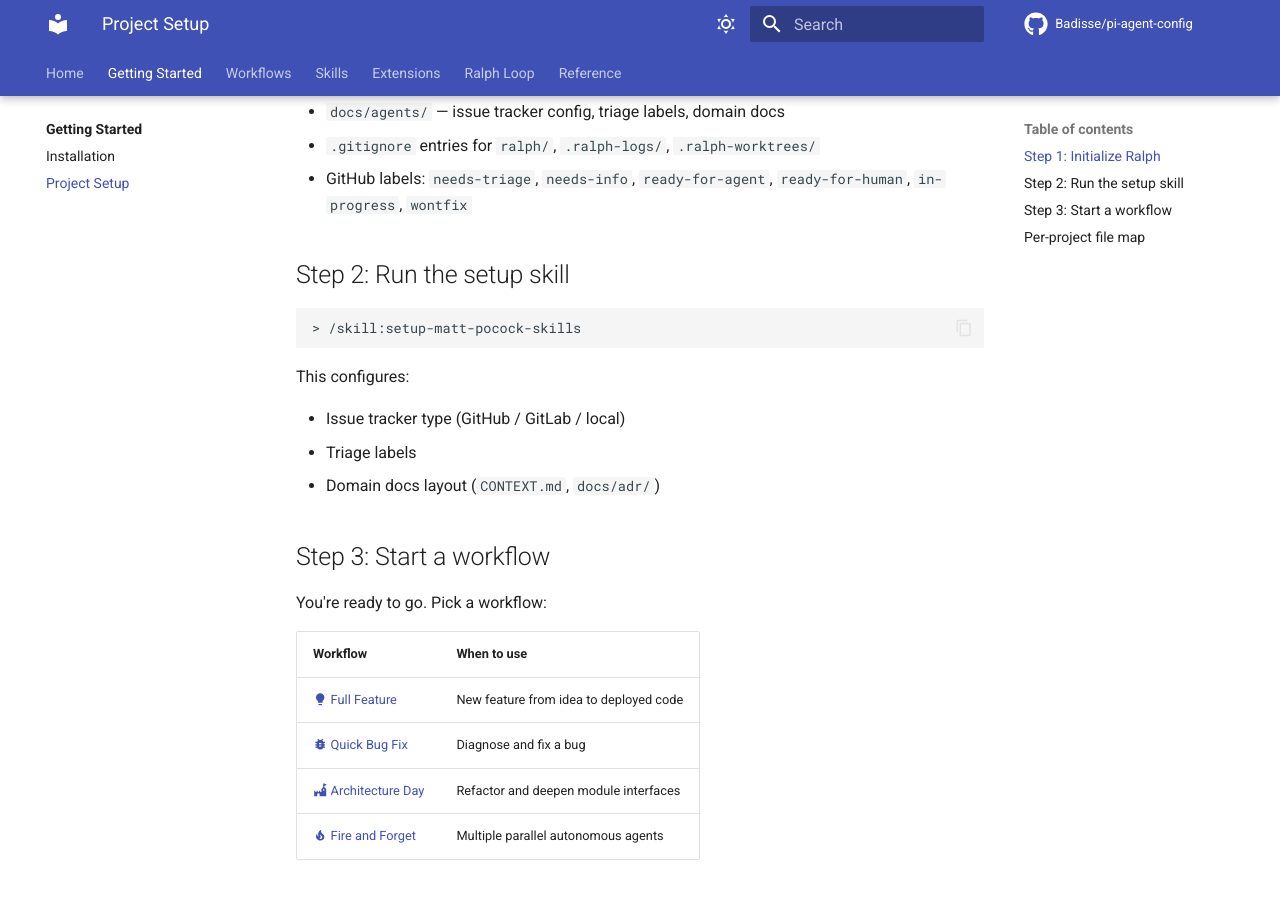
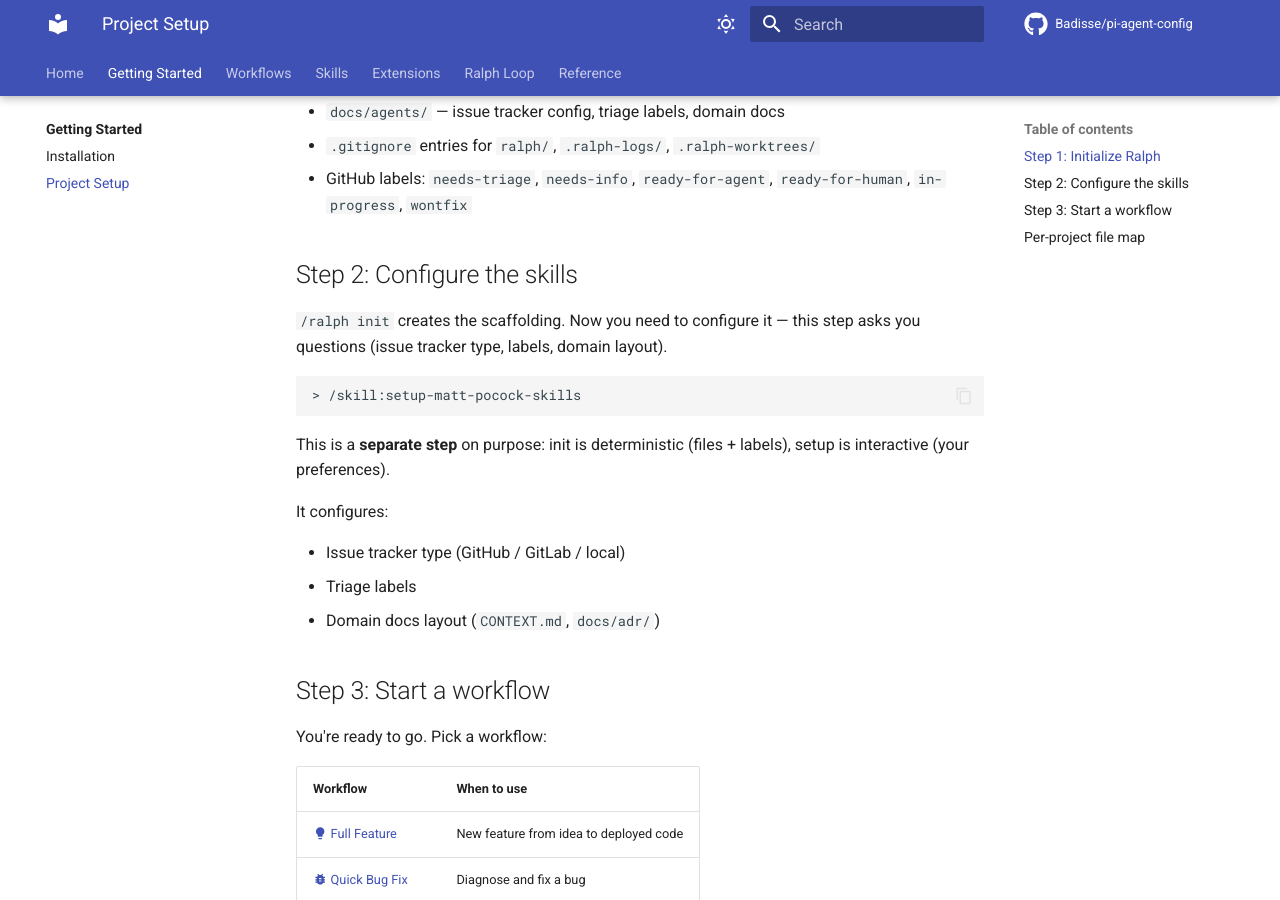
Before and after one commit to Badisse/pi-agent-config, an MkDocs documentation site: the page built from docs/getting-started/project-setup.md, in a window 1280 px wide and 900 px high, scrolled down 440 px. Built offline with MkDocs 1.6.1 and Material for MkDocs 9.7.7, drawn with Linux system fonts in a browser that asks for light colours; comment, search, counter and statistics services are not loaded.

Commit message:
docs: clarify init vs setup separation of concerns

````diff
--- a/docs/getting-started/project-setup.md
+++ b/docs/getting-started/project-setup.md
@@ -17,13 +17,17 @@ This creates:
 - `.gitignore` entries for `ralph/`, `.ralph-logs/`, `.ralph-worktrees/`
 - GitHub labels: `needs-triage`, `needs-info`, `ready-for-agent`, `ready-for-human`, `in-progress`, `wontfix`
 
-## Step 2: Run the setup skill
+## Step 2: Configure the skills
+
+`/ralph init` creates the scaffolding. Now you need to configure it — this step asks you questions (issue tracker type, labels, domain layout).
 
 ```
 > /skill:setup-matt-pocock-skills
 ```
 
-This configures:
+This is a **separate step** on purpose: init is deterministic (files + labels), setup is interactive (your preferences).
+
+It configures:
 
 - Issue tracker type (GitHub / GitLab / local)
 - Triage labels
````
